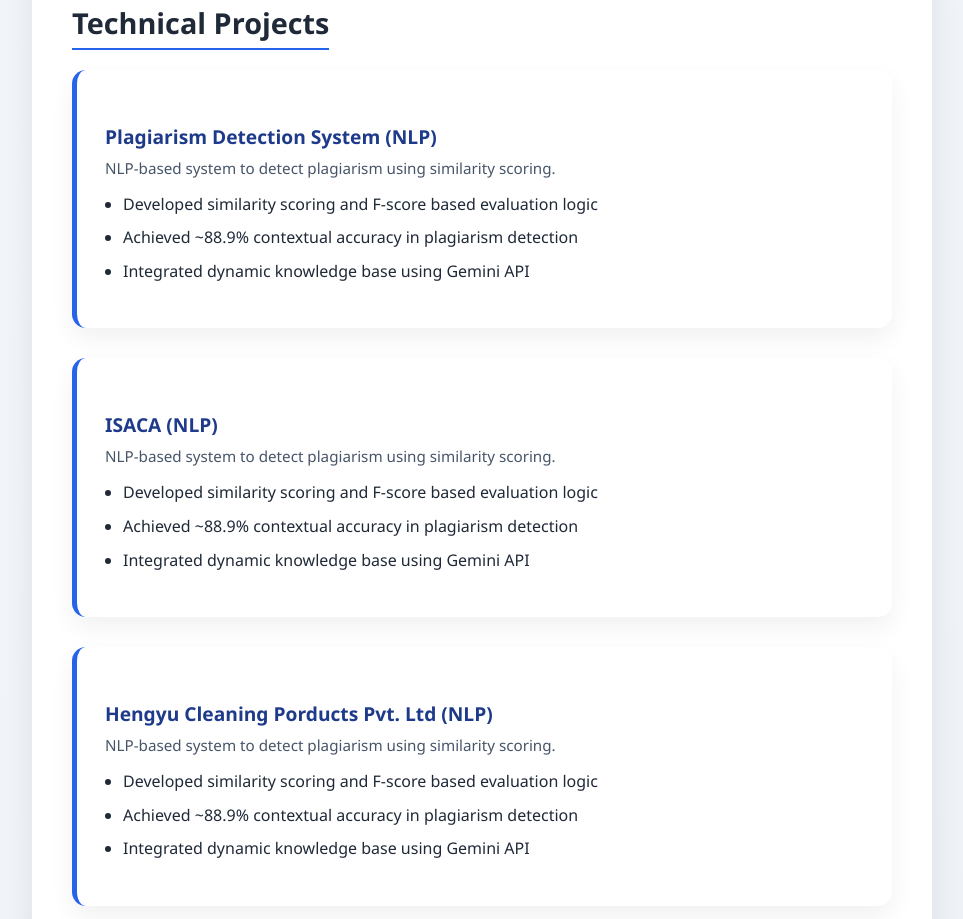
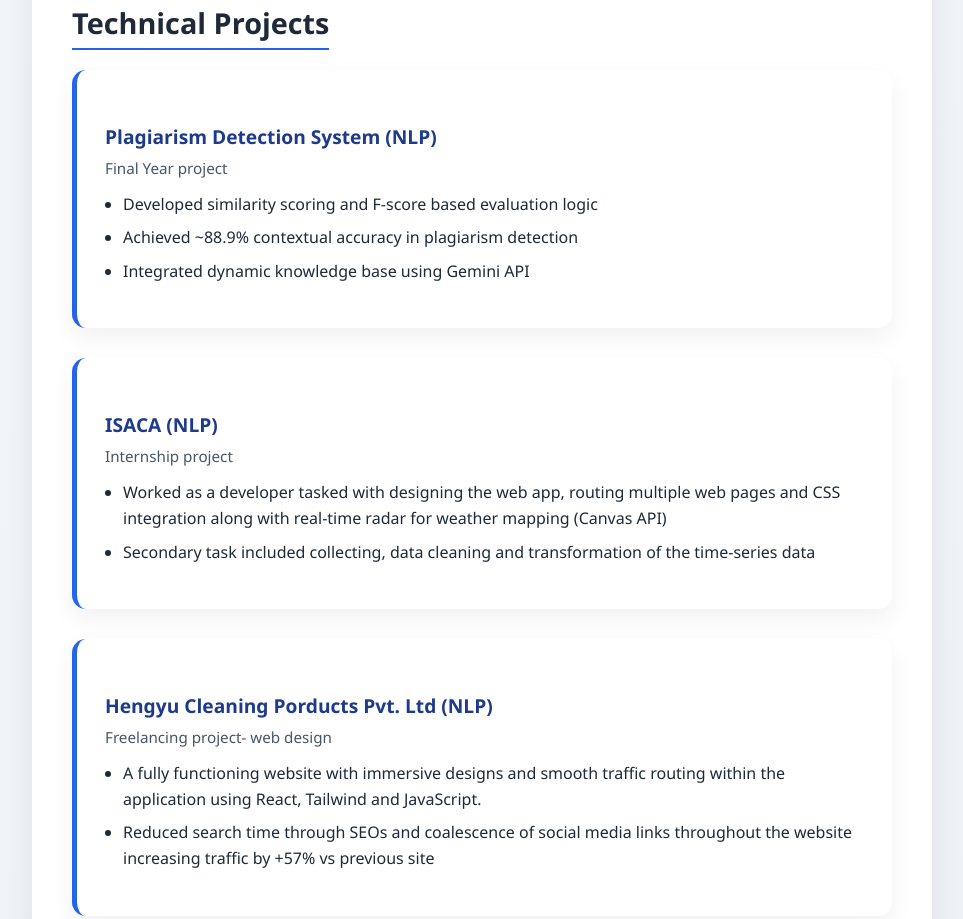
Before and after one commit to Milind-Patekar19/milind-patekar19.github.io, a plain HTML site: page index.html in a window 1280 px wide. Shown: the part 1898-2817 px from the top of the page, without its empty margins (158-1121 px from the left). Drawn offline with Linux system fonts and the light colour scheme.

Commit message:
Revise project details in index.html
Updated project descriptions and added context for several projects in the portfolio.

```diff
--- a/index.html
+++ b/index.html
@@ -100,7 +100,7 @@
   <div class="project-card">
     <h3>Plagiarism Detection System (NLP)</h3>
     <p class="project-context">
-      NLP-based system to detect plagiarism using similarity scoring.
+      Final Year project
     </p>
     <ul>
       <li>Developed similarity scoring and F-score based evaluation logic</li>
@@ -113,12 +113,11 @@
   <div class="project-card">
     <h3> ISACA (NLP)</h3>
     <p class="project-context">
-      NLP-based system to detect plagiarism using similarity scoring.
+      Internship project
     </p>
     <ul>
-      <li>Developed similarity scoring and F-score based evaluation logic</li>
-      <li>Achieved ~88.9% contextual accuracy in plagiarism detection</li>
-      <li>Integrated dynamic knowledge base using Gemini API</li>
+      <li>Worked as a developer tasked with designing the web app, routing multiple web pages and CSS integration along with real-time radar for weather mapping (Canvas API)</li>
+      <li>Secondary task included collecting, data cleaning and transformation of the time-series data</li>
     </ul>
   </div>
 
@@ -126,12 +125,11 @@
   <div class="project-card">
     <h3>Hengyu Cleaning Porducts Pvt. Ltd (NLP)</h3>
     <p class="project-context">
-      NLP-based system to detect plagiarism using similarity scoring.
+     Freelancing project- web design
     </p>
     <ul>
-      <li>Developed similarity scoring and F-score based evaluation logic</li>
-      <li>Achieved ~88.9% contextual accuracy in plagiarism detection</li>
-      <li>Integrated dynamic knowledge base using Gemini API</li>
+      <li>A fully functioning website with immersive designs and smooth traffic routing within the application using React, Tailwind and JavaScript.</li>
+      <li>Reduced search time through SEOs and coalescence of social media links throughout the website increasing traffic by +57% vs previous site</li>
     </ul>
   </div>
 
```
